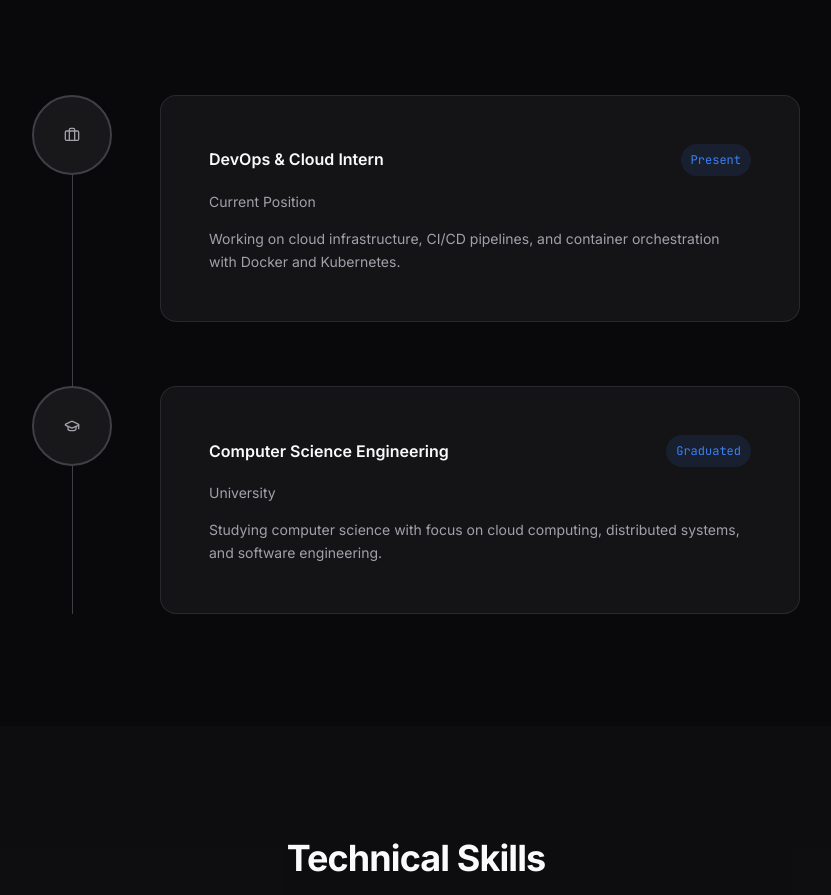
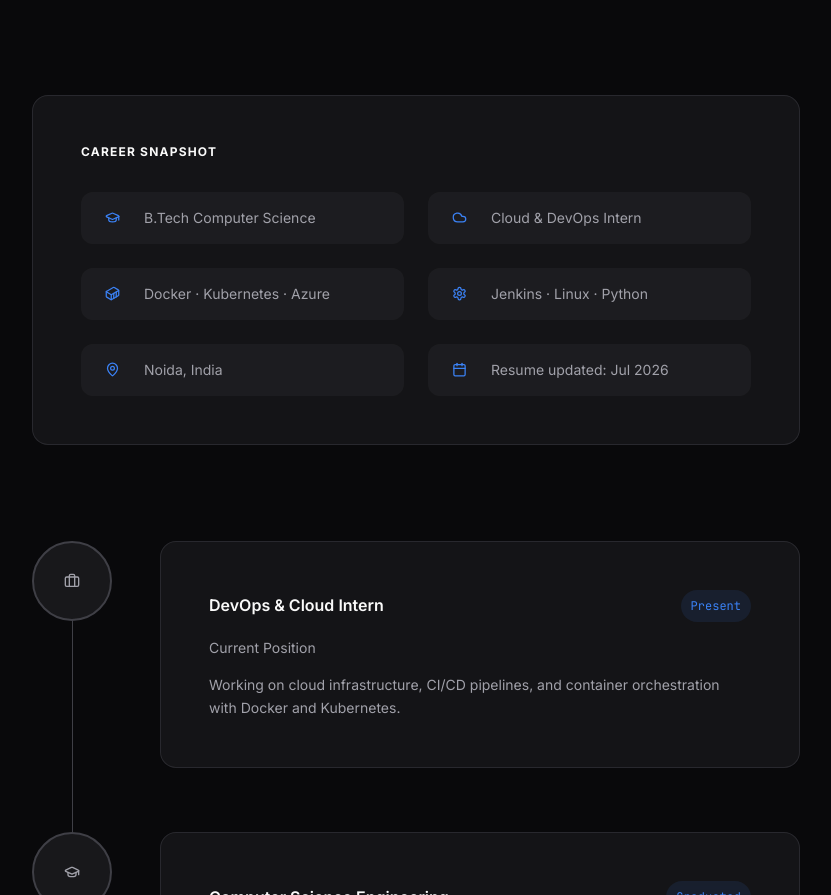
Before and after one commit to amankumawat89/devops-portfolio, a React (Vite) app: page / in a window 1280 px wide. Shown: the part 1439-2334 px from the top of the page, without its empty margins (224-1055 px from the left). Built offline with nearby package versions, Linux system fonts and the light colour scheme.

Commit message:
Add Career Snapshot card to About section

```diff
--- a/src/components/About.tsx
+++ b/src/components/About.tsx
@@ -1,5 +1,14 @@
-import { Briefcase, GraduationCap, MapPin } from 'lucide-react';
+import { Briefcase, GraduationCap, MapPin, GraduationCap as Cap, Cloud, Container, Settings, Calendar } from 'lucide-react';
 import { config } from '../data/portfolio';
+
+const snapshot = [
+  { icon: Cap, label: 'B.Tech Computer Science' },
+  { icon: Cloud, label: 'Cloud & DevOps Intern' },
+  { icon: Container, label: 'Docker · Kubernetes · Azure' },
+  { icon: Settings, label: 'Jenkins · Linux · Python' },
+  { icon: MapPin, label: config.location },
+  { icon: Calendar, label: 'Resume updated: Jul 2026' },
+];
 
 const timeline = [
   {
@@ -41,6 +50,18 @@ export default function About() {
             </div>
           </div>
 
+          <div className="glass-card p-6 mb-12">
+            <h3 className="text-xs font-bold text-text uppercase tracking-widest mb-4">Career Snapshot</h3>
+            <div className="grid grid-cols-1 sm:grid-cols-2 gap-3">
+              {snapshot.map((item, i) => (
+                <div key={i} className="flex items-center gap-3 px-3 py-2 bg-surface-secondary/50 rounded-lg">
+                  <item.icon size={15} className="text-primary flex-shrink-0" />
+                  <span className="text-sm text-text-secondary">{item.label}</span>
+                </div>
+              ))}
+            </div>
+          </div>
+
           <div className="relative">
             <div className="absolute left-5 top-0 bottom-0 w-px bg-border" />
 
```
Also changed, not shown: 3 other files (tests, documents, lock files or other folders).
